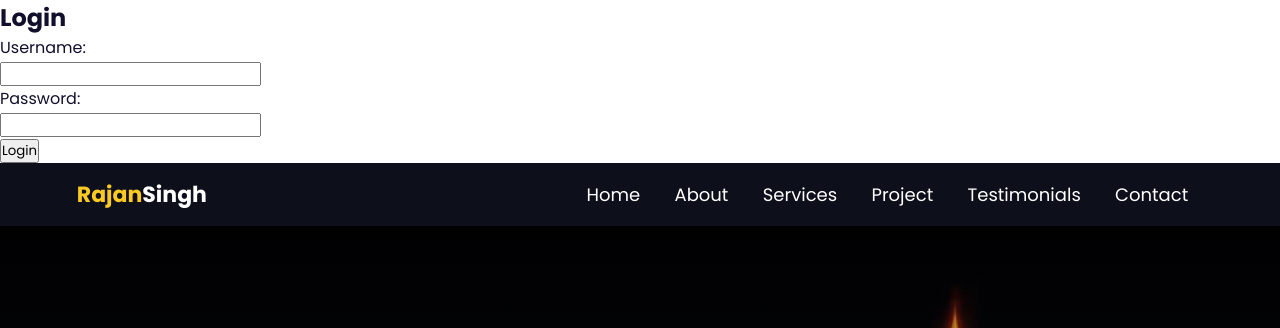
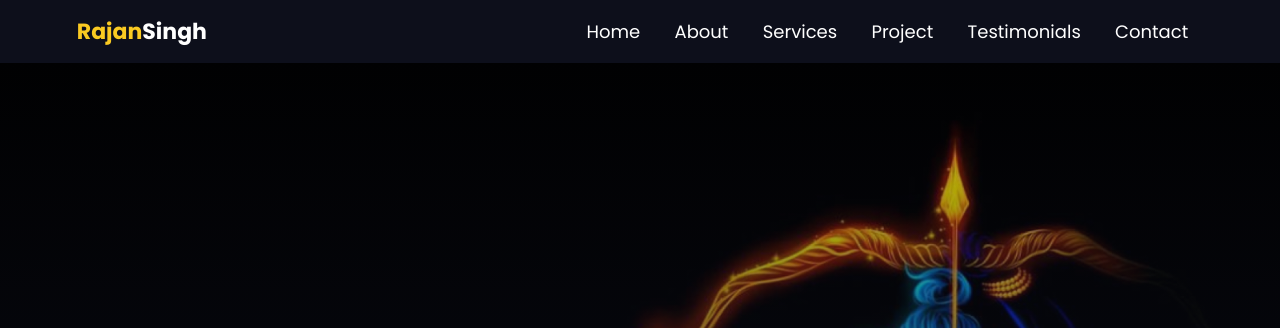
Before and after one commit to rajathdgf/edit-your-website, a plain HTML site: page index.html in a window 1280 px wide. Shown: the top 328 px of the page. Drawn offline with Linux system fonts and the light colour scheme.

Commit message:
Update index.html

```diff
--- a/index.html
+++ b/index.html
@@ -17,8 +17,8 @@ Copyright: ©MdRasen -->
 </head>
 
 <body>
-  <div class="container" id="content" contenteditable="false">
-            <form id="loginForm" style="display: block;">
+  <div class="container">
+            <form id="loginForm" style="display: none;">
         <h2>Login</h2>
         <label for="username">Username:</label><br>
         <input type="text" id="username" name="username"><br>
@@ -78,7 +78,7 @@ Copyright: ©MdRasen -->
           <h2 class="sub-title">About Me</h2>
           <h3 class="title">Web Developer</h3>
         </div>
-        <p class="desc">
+        <p class="desc" id="content" contenteditable="false">
           I am a skilled and passionate web developer.
           With a keen eye for design and a knack for problem-solving,
           I have made significant contributions to the
```
